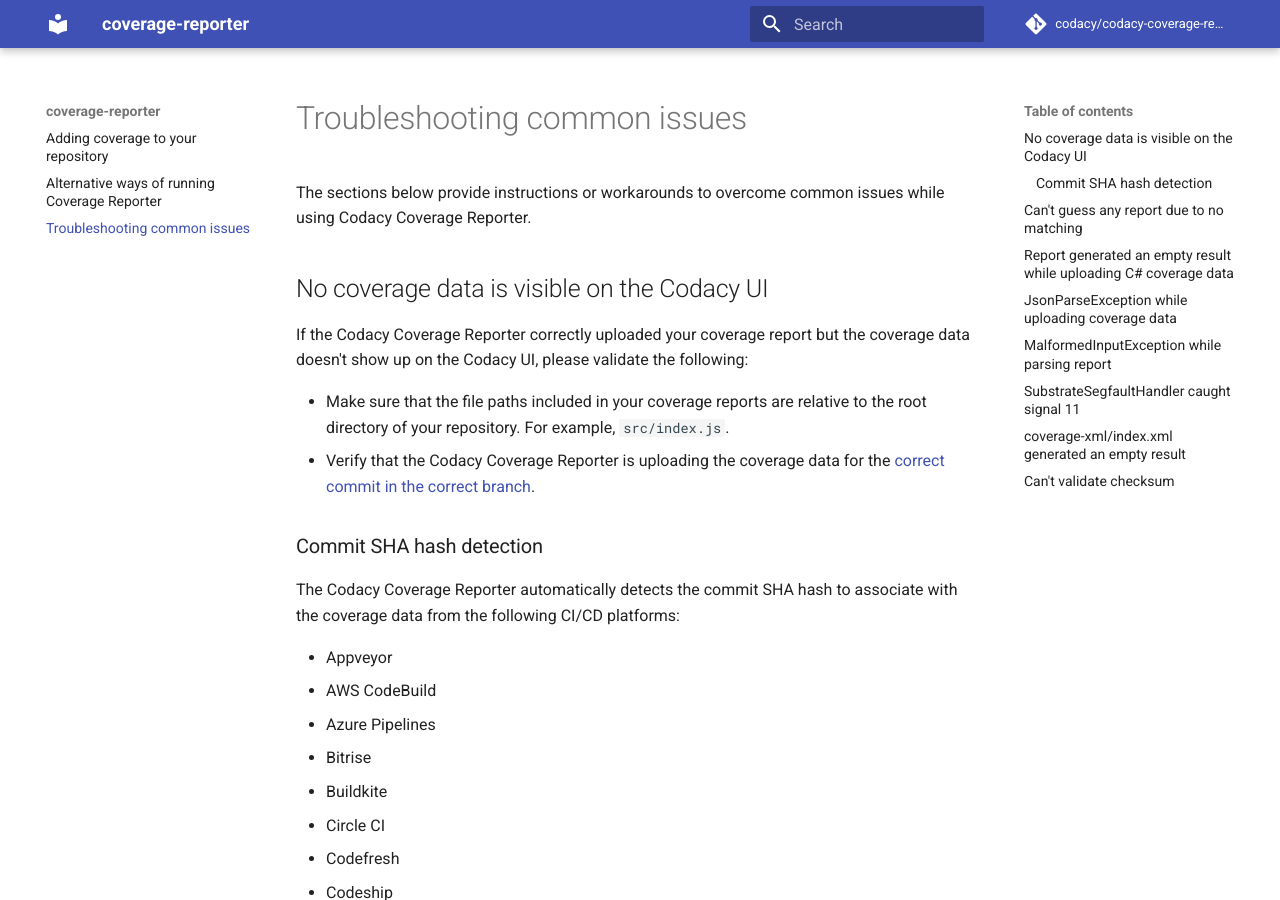
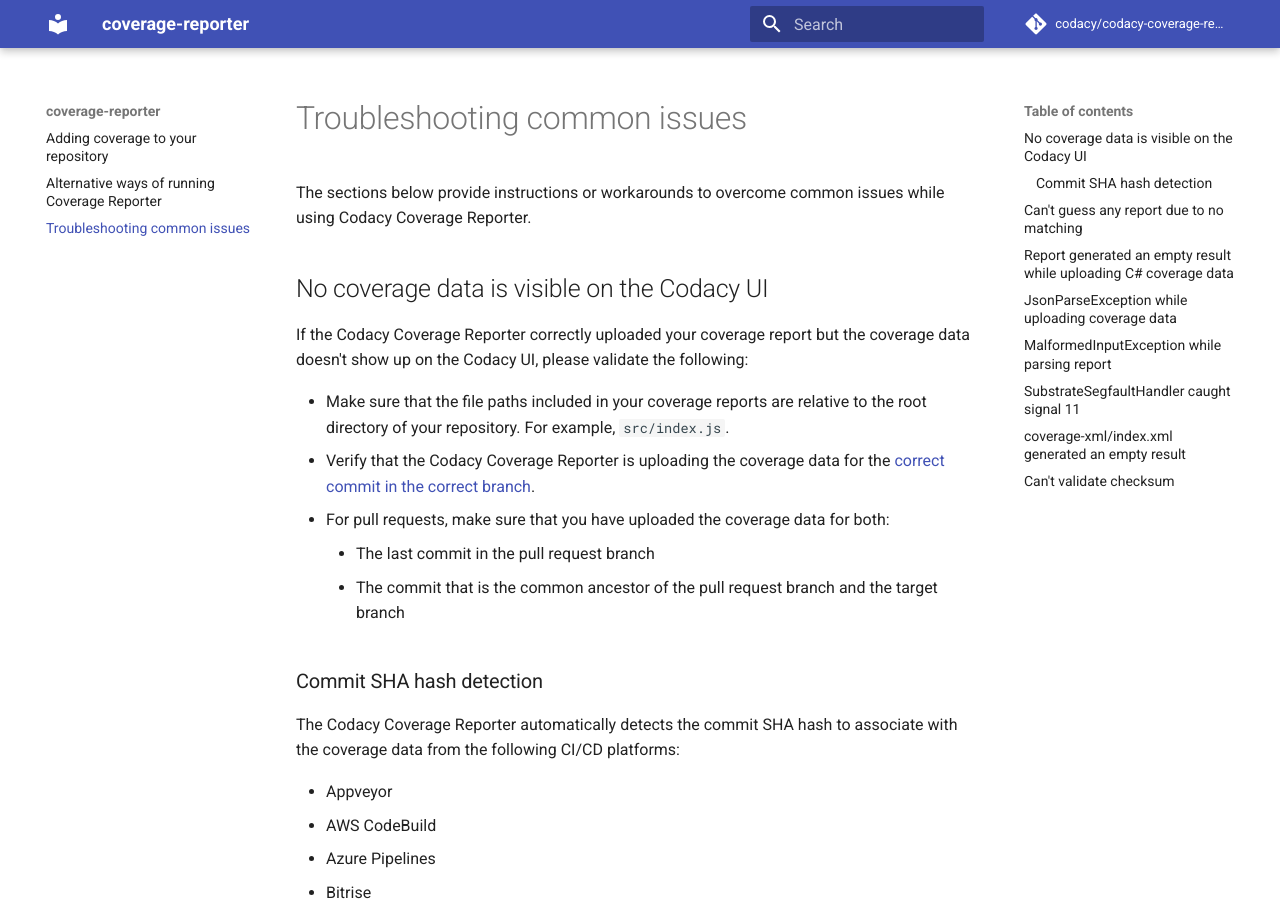
Before and after one commit to codacy/codacy-coverage-reporter, an MkDocs documentation site: the page built from docs/troubleshooting-common-issues.md, in a window 1280 px wide and 900 px high. Built offline with MkDocs 1.6.1 and Material for MkDocs 9.7.7, drawn with Linux system fonts in a browser that asks for light colours; comment, search, counter and statistics services are not loaded.

Commit message:
doc: Clarify which commits must have coverage data for pull requests

```diff
--- a/docs/troubleshooting-common-issues.md
+++ b/docs/troubleshooting-common-issues.md
@@ -12,6 +12,10 @@
 
 -   Make sure that the file paths included in your coverage reports are relative to the root directory of your repository. For example, `src/index.js`.
 -   Verify that the Codacy Coverage Reporter is uploading the coverage data for the [correct commit in the correct branch](#commit-detection).
+-   For pull requests, make sure that you have uploaded the coverage data for both:
+
+    -   The last commit in the pull request branch
+    -   The commit that is the common ancestor of the pull request branch and the target branch
 
 ### Commit SHA hash detection {: id="commit-detection"}
 
```
